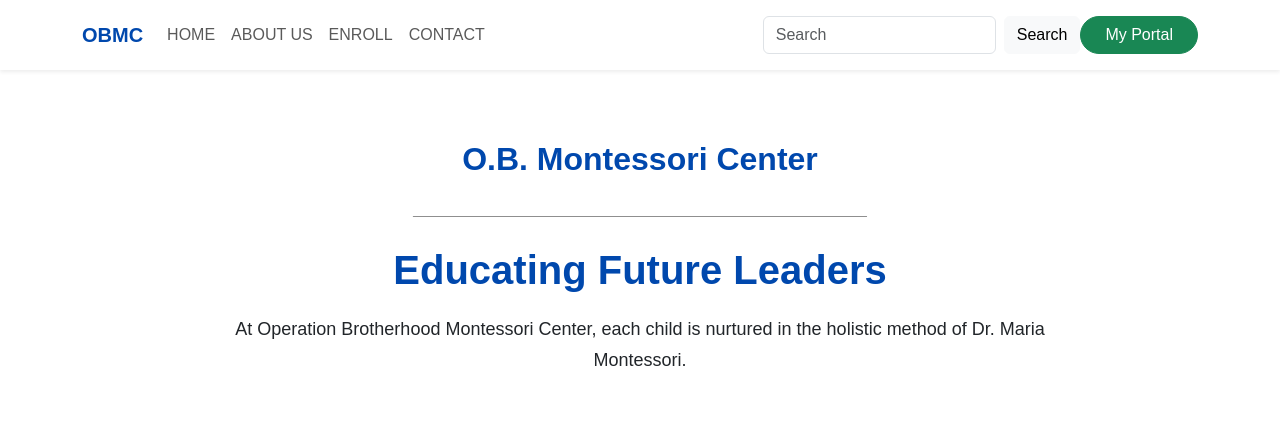
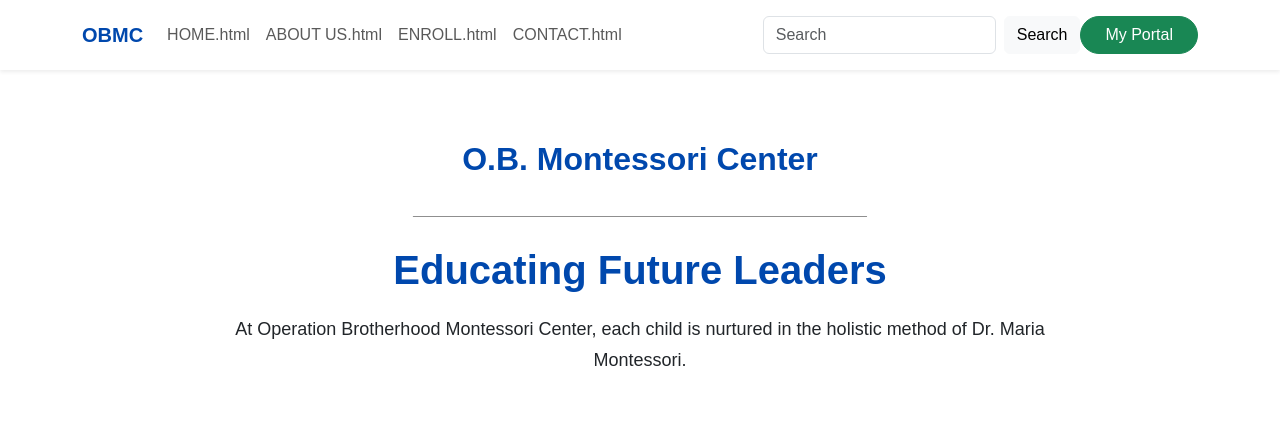
Before and after one commit to frxnzy520/FAIRVIEW_ICT9RUBY_Q1Project_Group-4, a plain HTML site: page index.html in a window 1280 px wide. Shown: the top 424 px of the page. Drawn offline with nearby package versions, Linux system fonts and the light colour scheme.

Commit message:
Update index.html

```diff
--- a/index.html
+++ b/index.html
@@ -90,10 +90,10 @@
 
     <div class="collapse navbar-collapse">
       <ul class="navbar-nav me-auto">
-        <li class="nav-item"><a class="nav-link" href="#">HOME</a></li>
-        <li class="nav-item"><a class="nav-link" href="#">ABOUT US</a></li>
-        <li class="nav-item"><a class="nav-link" href="#">ENROLL</a></li>
-        <li class="nav-item"><a class="nav-link" href="#">CONTACT</a></li>
+        <li class="nav-item"><a class="nav-link" href="#">HOME.html</a></li>
+        <li class="nav-item"><a class="nav-link" href="#">ABOUT US.html</a></li>
+        <li class="nav-item"><a class="nav-link" href="#">ENROLL.html</a></li>
+        <li class="nav-item"><a class="nav-link" href="#">CONTACT.html</a></li>
       </ul>
 
       <form class="d-flex">
```
